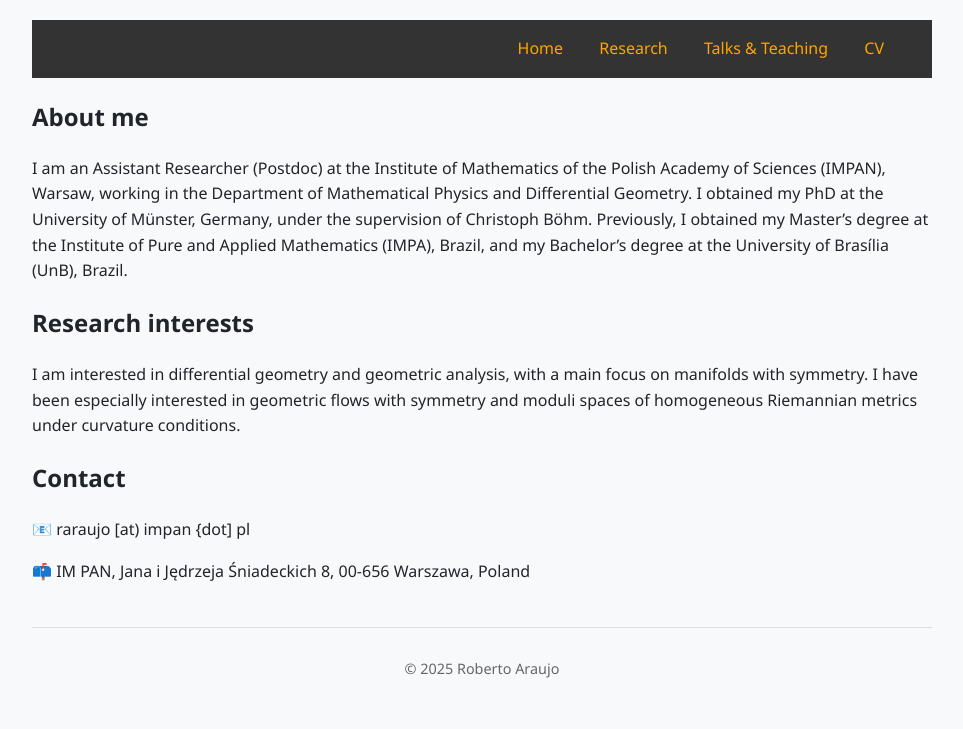
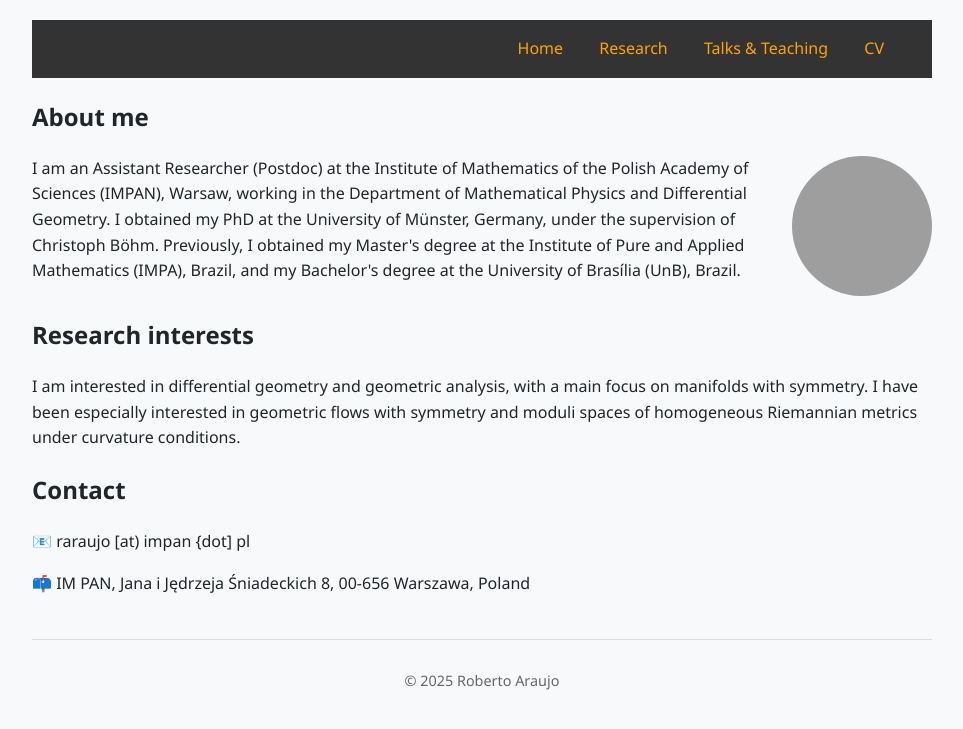
Before and after one commit to r-saraujo/r-saraujo.github.io, a Jekyll site: the page built from index.md, in a window 1280 px wide. Shown: the top 729 px of the page, without its empty margins (158-1121 px from the left). Built offline with Jekyll 4.4.1, drawn with Linux system fonts in a browser that asks for light colours; grey boxes are pictures that could not be loaded.

Commit message:
Update index.md

```diff
--- a/index.md
+++ b/index.md
@@ -5,7 +5,16 @@ title: Home
 
 ## About me
 
+<div style="display: flex; align-items: flex-start; gap: 1.5em;">
+
+<div style="flex: 1;">
 I am an Assistant Researcher (Postdoc) at the Institute of Mathematics of the Polish Academy of Sciences (IMPAN), Warsaw, working in the Department of Mathematical Physics and Differential Geometry. I obtained my PhD at the University of Münster, Germany, under the supervision of Christoph Böhm. Previously, I obtained my Master's degree at the Institute of Pure and Applied Mathematics (IMPA), Brazil, and my Bachelor's degree at the University of Brasília (UnB), Brazil.
+</div>
+
+ <img src="/assets/img/Araujo_Profile_photo.jpg" alt="Photo of Roberto Araujo"
+       style="width: 140px; height: 140px; border-radius: 50%; object-fit: cover;"/>
+
+</div>
 
 ## Research interests
 I am interested in differential geometry and geometric analysis, with a main focus on manifolds with symmetry. I have been especially interested in geometric flows with symmetry and moduli spaces of homogeneous Riemannian metrics under curvature conditions.
```
